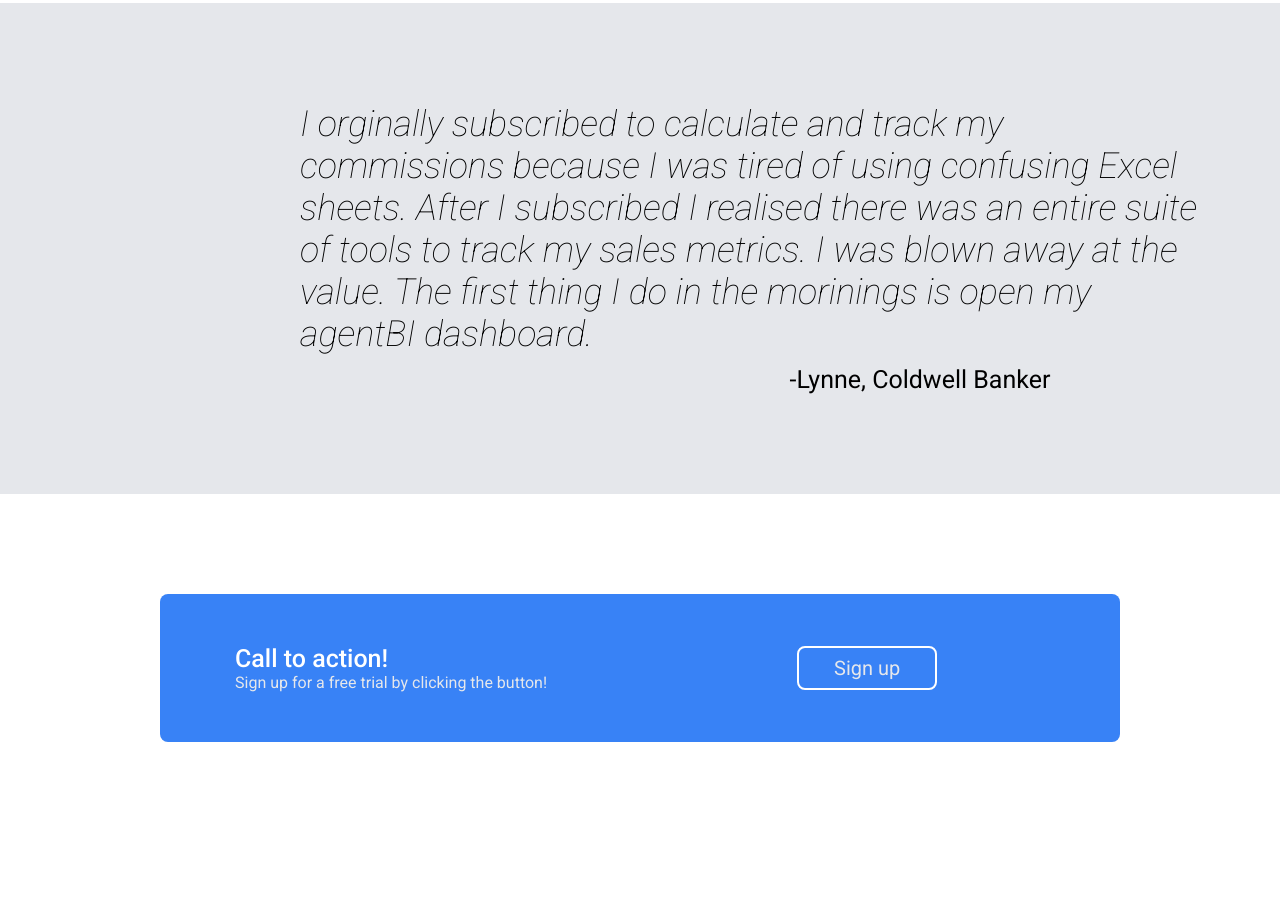
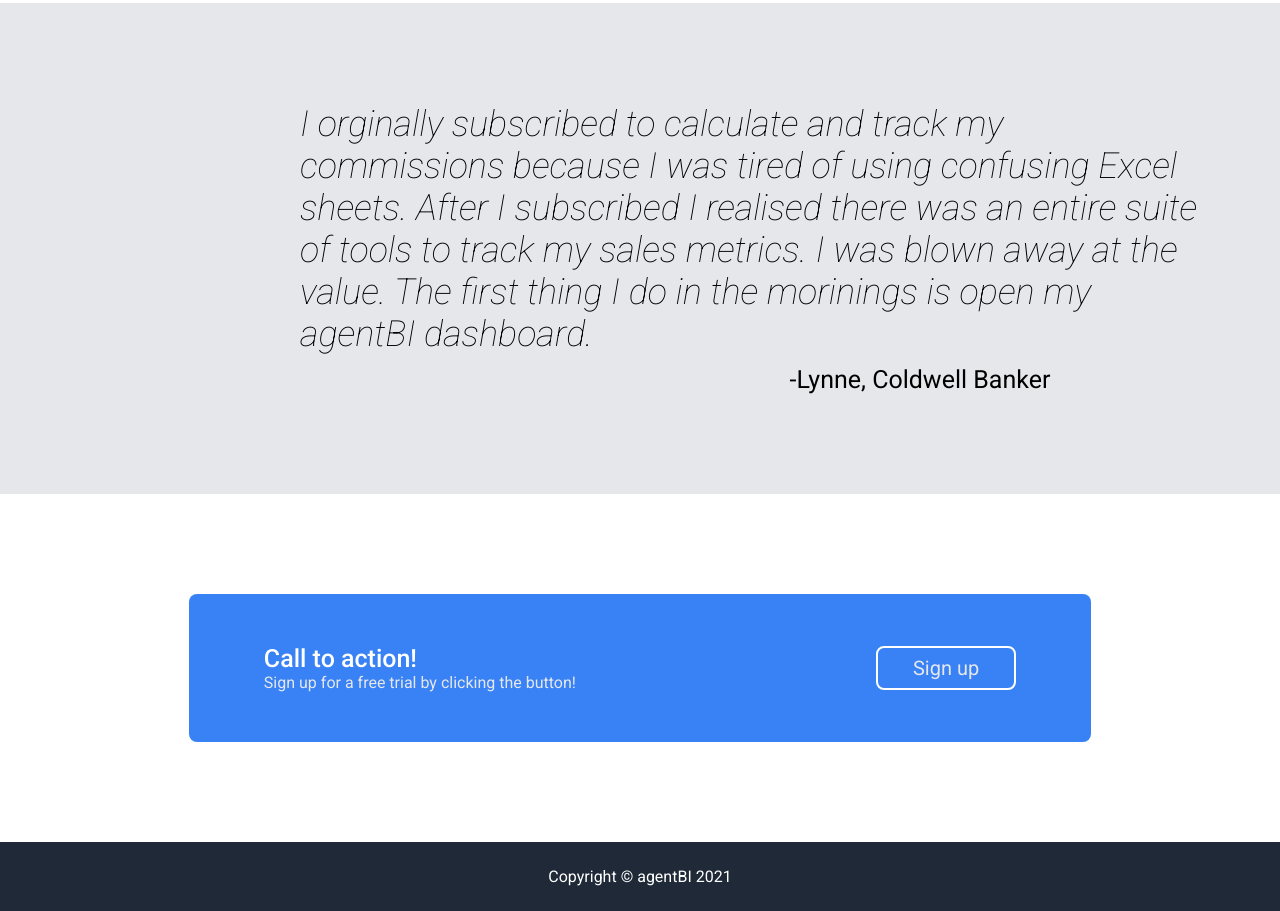
Before and after one commit to sagittariusAsparagus/agentbi, a plain HTML site: page index.html in a window 1280 px wide. Shown: the part 1140-2051 px from the top of the page. Before the commit the page ends 1982 px from the top, so only its background shows below. Drawn offline with Linux system fonts and the light colour scheme.

Commit message:
finished landing page

```diff
--- a/index.html
+++ b/index.html
@@ -51,7 +51,6 @@
         <div class="testimonial">I orginally subscribed to calculate and track my commissions because I was tired of using confusing Excel sheets. After I subscribed I realised there was an entire suite of tools to track my sales metrics. I was blown away at the value. The first thing I do in the morinings is open my agentBI dashboard.</div>
         <div class="testimonialwriter">-Lynne, Coldwell Banker</div>
     </div>
-    <div class ="bottomsection">
         <div class="calltoactioncontainer">
             <div class ="calltoactiontextcontainer">
                 <div class="calltoactiontext">
@@ -61,12 +60,13 @@
                     Sign up for a free trial by clicking the button!
                 </div>
             </div>
-            <div class="calltoactionbuttoncontainer">
                 <button class="calltoactionbutton">
                     Sign up
                 </button>
-            </div>
         </div>
+
+    <div class="footer">
+        Copyright &copy agentBI 2021
     </div>
 </body>
 </html>
--- a/styles.css
+++ b/styles.css
@@ -195,29 +195,22 @@ ul {
         padding: 0px 40px 100px 600px;
     }
 
-    .bottomsection{
+
+
+    .calltoactioncontainer {
         display: flex;
         justify-content: center;
         align-items: center;
+        margin: 100px auto;
+        padding: 50px 75px;
+        background-color: #3882f6;
+        border-radius: 8px;
+        flex-flow: row wrap;
+        gap: 20px 300px;
+
 
     }
 
-    .calltoactioncontainer {
-        display: flex;
-        margin: 100px 100px;
-        padding: 50px 75px;
-        background-color: #3882f6;
-        border-radius: 8px;
-        width: 75%;
-
-    }
-
-    .calltoactiontextcontainer {
-        display: flex;
-        flex-direction: column;
-        margin-right: 250px;
-
-    }
 
     .calltoactiontext {
         font-size: 25px;
@@ -231,14 +224,9 @@ ul {
 
     }
 
-    .calltoactionbuttoncontainer {
-        display: flex;
-        justify-content: center;
-        align-items: center;
-
-    }
 
     .calltoactionbutton {
+        display: inline-block;
         padding: 8px 35px;
         border-style: solid;
         border-radius: 8px;
@@ -260,3 +248,10 @@ ul {
             }
 
     }
+
+    .footer {
+        background-color: #1f2937;
+        text-align: center;
+        color: white;
+        padding: 25px
+    }
```
